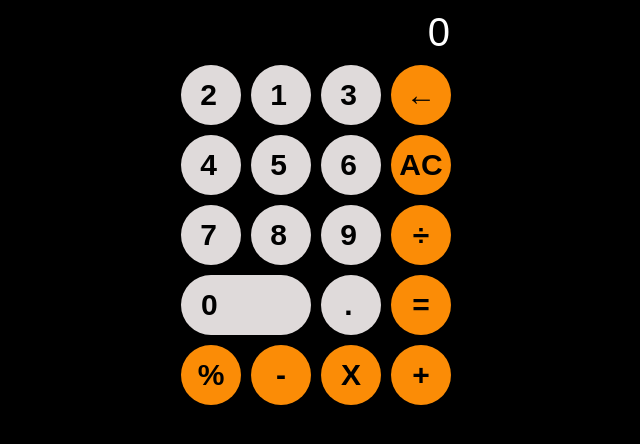
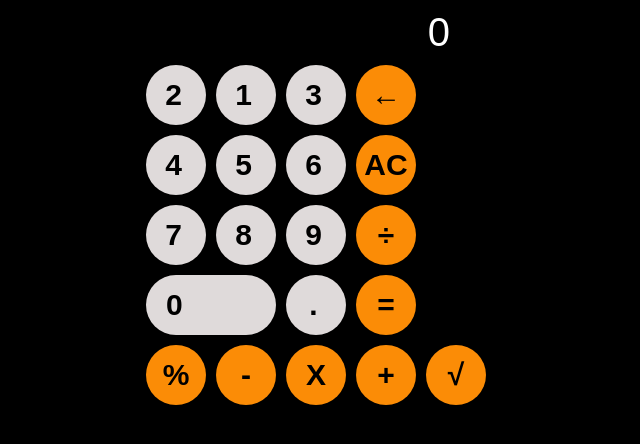
Before and after one commit to official-Code-smith/Calculator, a plain HTML site: page index.html in a window 1280 px wide. Shown: the part 192-636 px from the top of the page, without its empty margins (319-959 px from the left). Drawn offline with nearby package versions, Linux system fonts and the light colour scheme; a web font is replaced by a local one.

Commit message:
Update index.html

```diff
--- a/index.html
+++ b/index.html
@@ -70,6 +70,7 @@
         <button class="Button sign-btn">-</button>
         <button class="Button sign-btn">X</button>
         <button class="Button sign-btn">+</button>
+        <button class="Button sign-btn">√</button>
       </div>
     </div>
 
```
